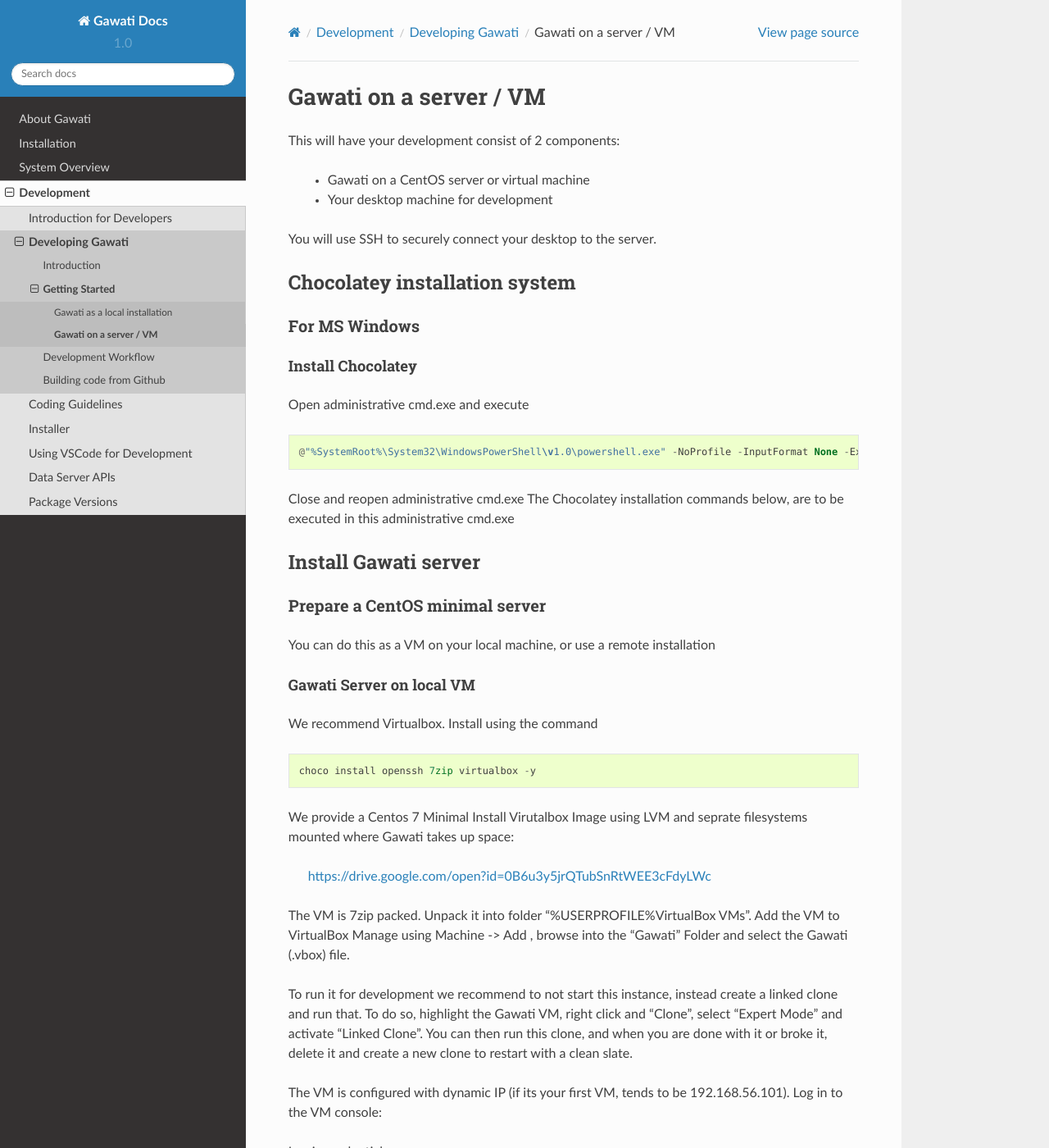
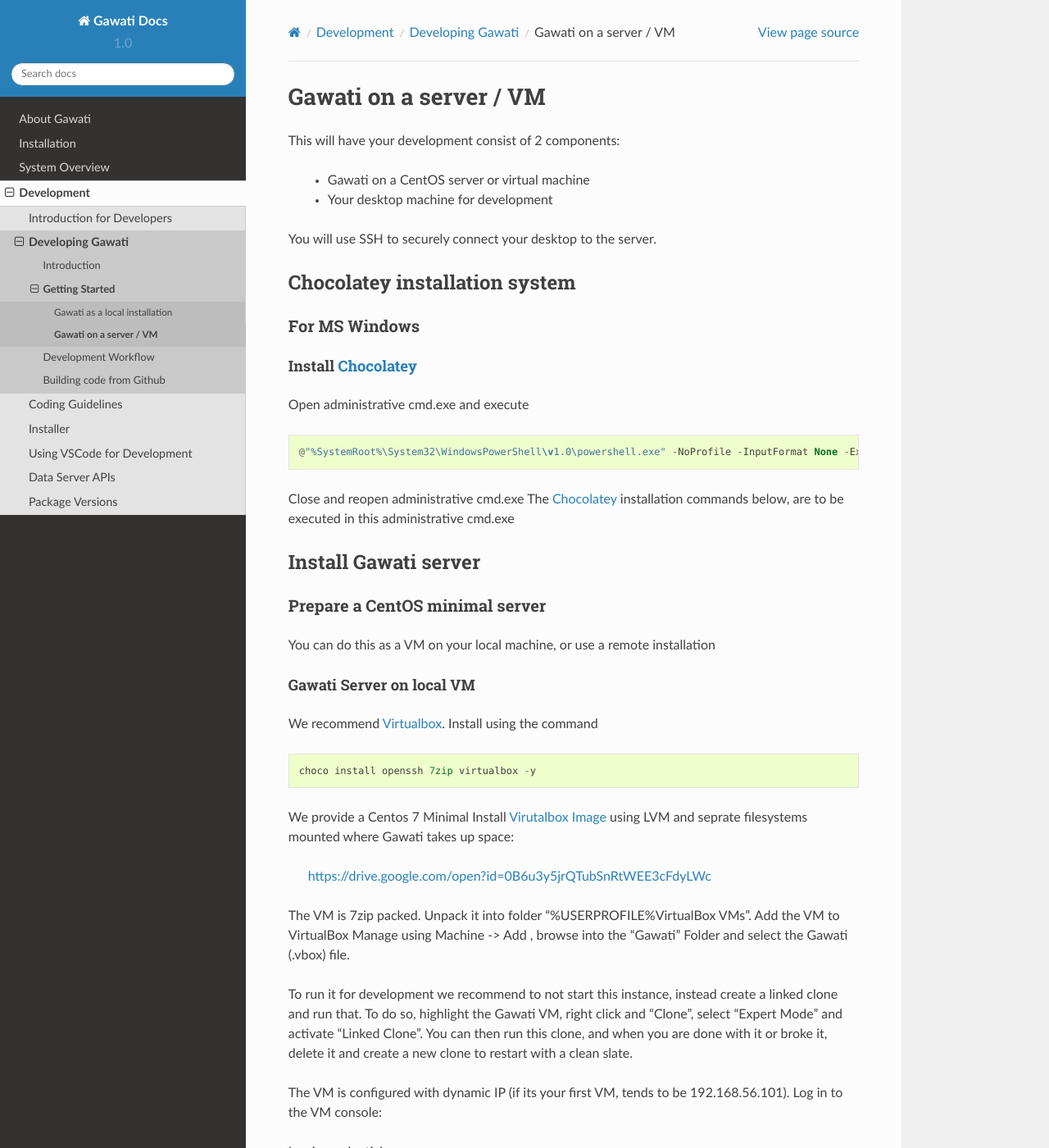
Before and after one commit to gawati/gawati-docs, a Sphinx documentation site: the page built from docs/source/development/dev-env-vm.rst, in a window 1280 px wide and 1400 px high. Shown: the whole window at 82% size. Built offline with Sphinx 7.4.7 and the Read the Docs theme 2.0.0, drawn with Linux system fonts in a browser that asks for light colours; some of the changed text lies outside the part shown.

Commit message:
Fixes and references

```diff
--- a/docs/source/development/dev-env-vm.rst
+++ b/docs/source/development/dev-env-vm.rst
@@ -15,15 +15,15 @@ Chocolatey installation system
 For MS Windows
 """"""""""""""
 
-Install Chocolatey
-''''''''''''''''''
+Install `Chocolatey`_
+'''''''''''''''''''''
 
 Open administrative cmd.exe and execute ::
 
   @"%SystemRoot%\System32\WindowsPowerShell\v1.0\powershell.exe" -NoProfile -InputFormat None -ExecutionPolicy Bypass -Command "iex ((New-Object System.Net.WebClient).DownloadString('https://chocolatey.org/install.ps1'))" && SET "PATH=%PATH%;%ALLUSERSPROFILE%\chocolatey\bin"
 
 Close and reopen administrative cmd.exe
-The Chocolatey installation commands below, are to be executed in this administrative cmd.exe
+The `Chocolatey`_ installation commands below, are to be executed in this administrative cmd.exe
 
 
 Install Gawati server
@@ -38,11 +38,11 @@ You can do this as a VM on your local machine, or use a remote installation
 Gawati Server on local VM
 '''''''''''''''''''''''''
 
-We recommend Virtualbox. Install using the command ::
+We recommend `Virtualbox`_. Install using the command ::
 
   choco install openssh 7zip virtualbox -y
 
-We provide a Centos 7 Minimal Install Virutalbox Image using LVM and seprate
+We provide a Centos 7 Minimal Install `Virutalbox Image`_ using LVM and seprate
 filesystems mounted where Gawati takes up space:
 
   https://drive.google.com/open?id=0B6u3y5jrQTubSnRtWEE3cFdyLWc
```
Also changed, not shown: other parts of docs/source/development/dev-env-vm.rst (+7 -2 lines).
